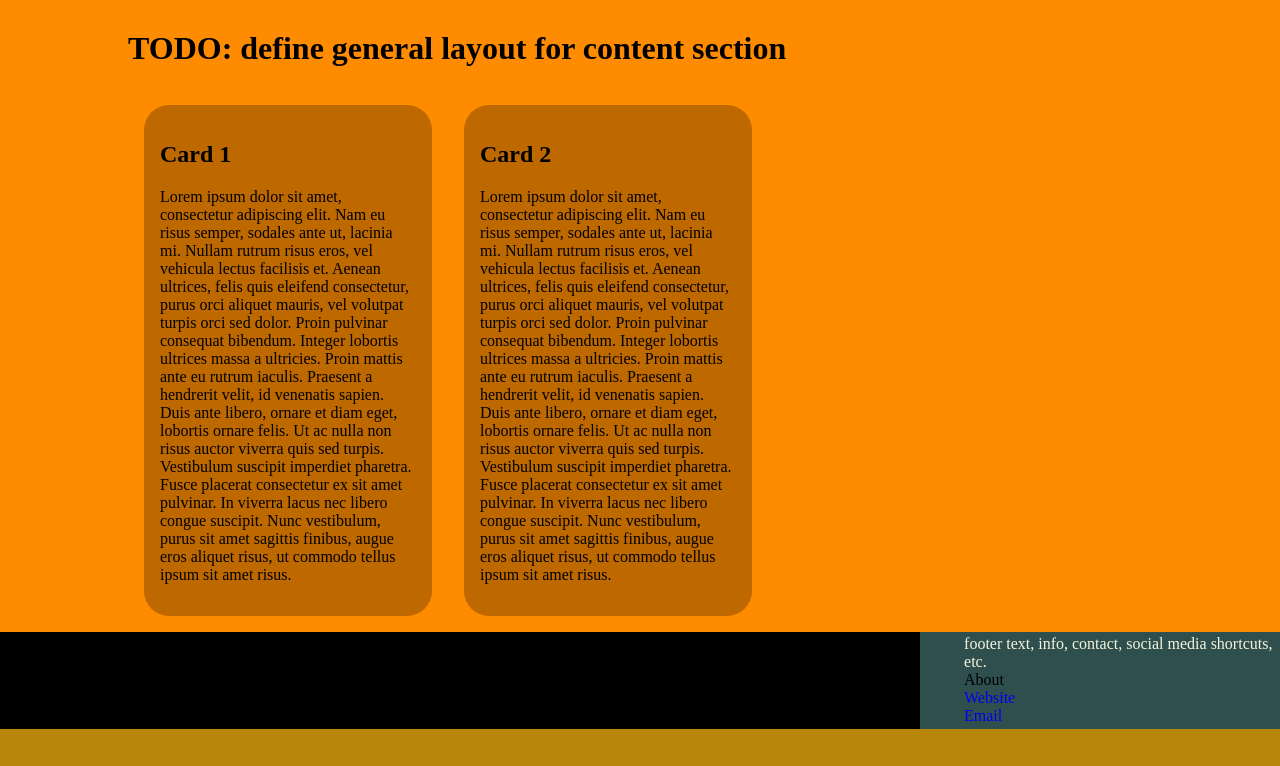
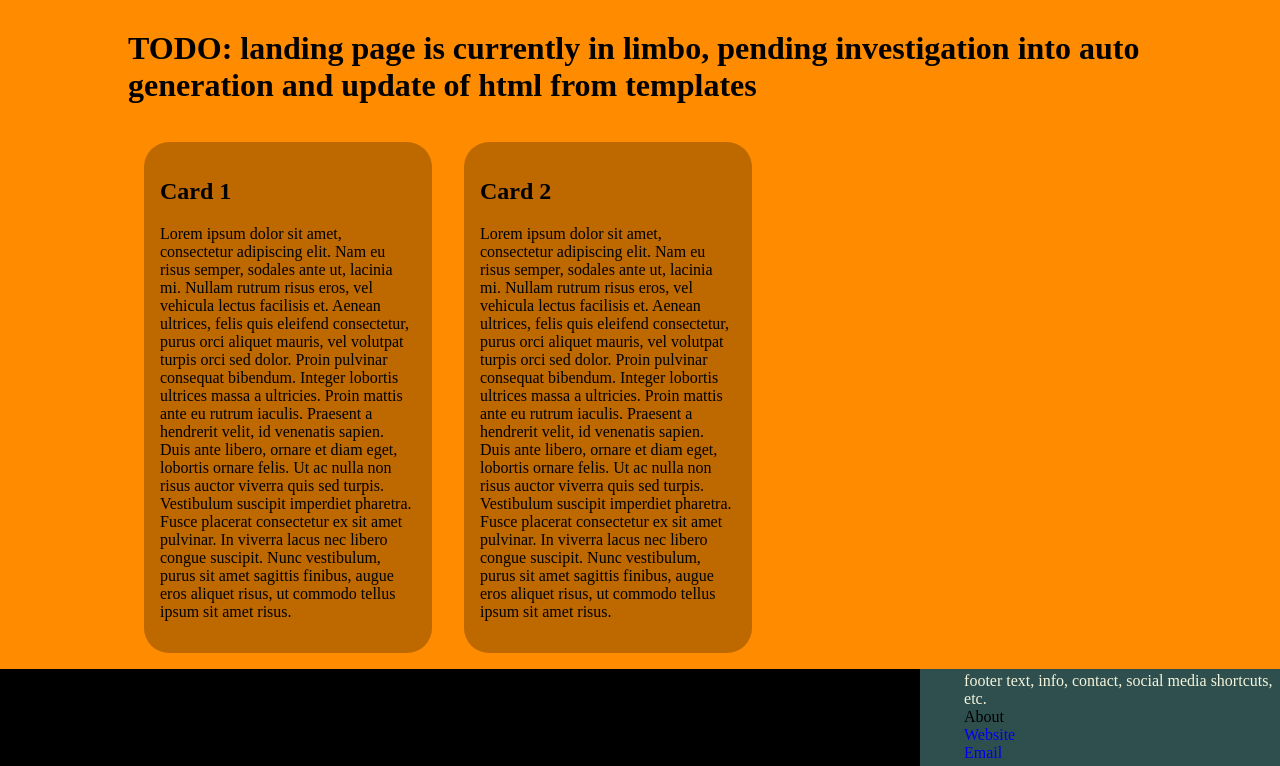
Before and after one commit to LarsGKodehode/LarsGKodehode.github.io, a plain HTML site: page index.html in a window 1280 px wide. Shown: the part 161-927 px from the top of the page. Before the commit the page ends 890 px from the top, so only its background shows below. Drawn offline with Linux system fonts and the light colour scheme.

Commit message:
pushed update from src

```diff
--- a/index.html
+++ b/index.html
@@ -70,7 +70,8 @@
   <!-- part of site containing actual content -->
   <main>
     <div id="content-base">
-      <h1>TODO: define general layout for content section</h1>
+      <h1>TODO: landing page is currently in limbo, pending investigation into auto generation and update of html from
+        templates</h1>
       <!-- section suggests grouped content -->
       <section class="content-element-deck">
         <div class="content-element-card">
--- a/page-hierarchy/lessons/lessons-1/css-1.css
+++ b/page-hierarchy/lessons/lessons-1/css-1.css
@@ -22,7 +22,7 @@ header {
 }
 
 #page-heading {
-  text-align: center;
+  text-align: center;g
 }
 
 #page-heading {
```
